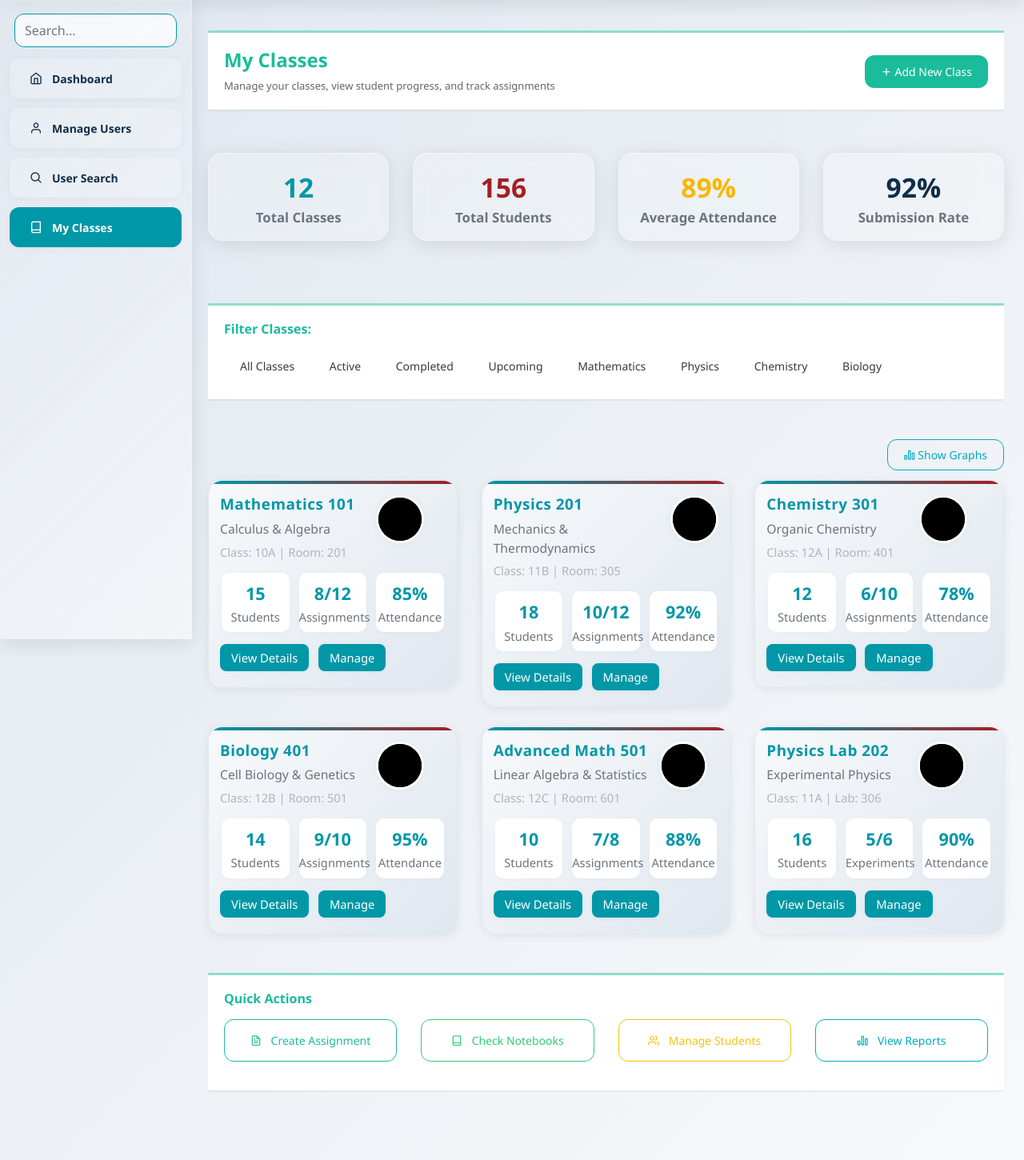
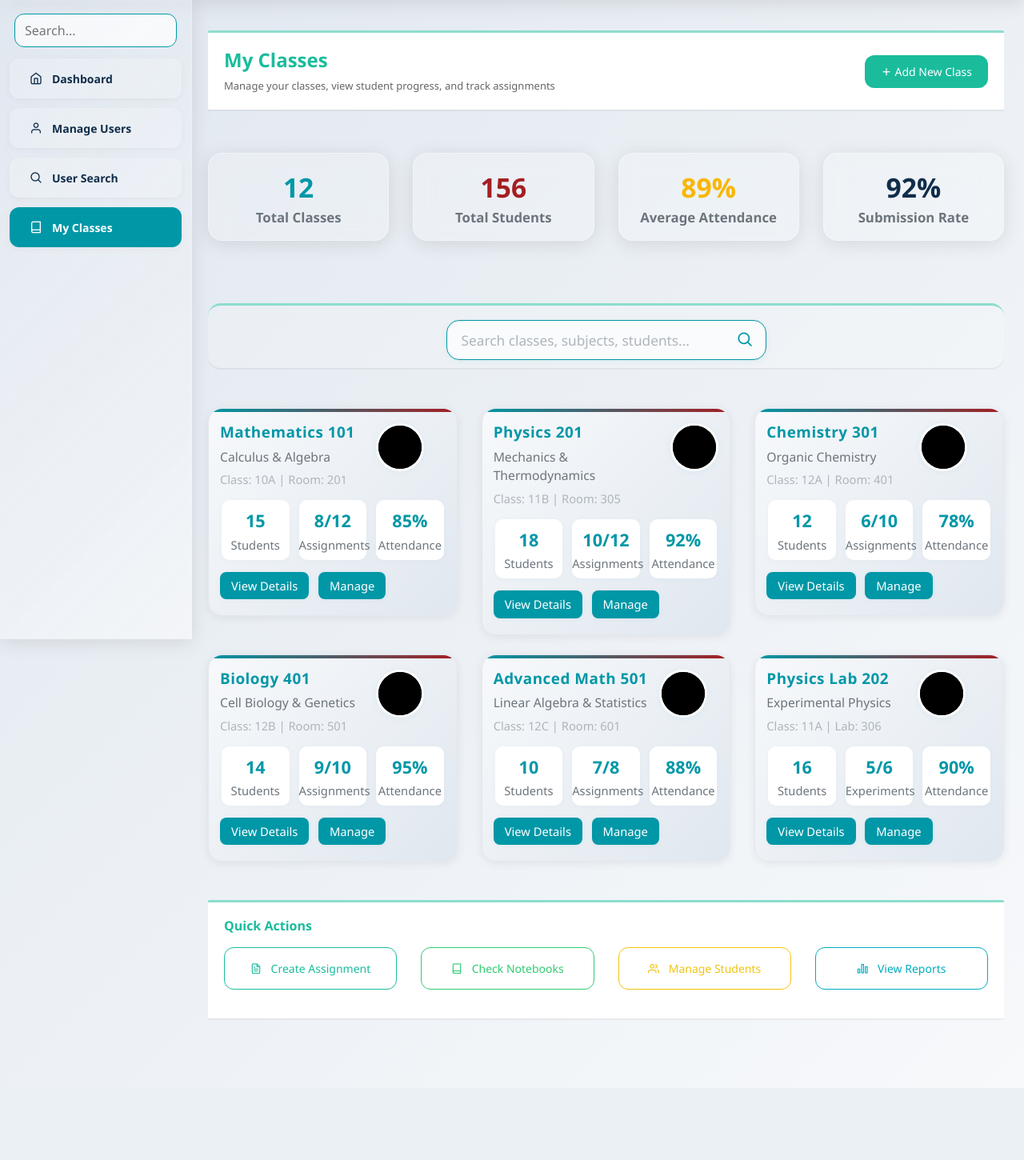
Before and after one commit to bhagirathbaraiya/PHP_PROJECT, a PHP site: page /cms/faculty/my-classes.php in a window 1280 px wide. Shown: the part 57-1507 px from the top of the page at 80% size. After the commit the page ends 1330 px from the top, so only its background shows below. Run offline with PHP 8.4, Linux system fonts and the light colour scheme; a user stored in the database is signed in.

Commit message:
seachbar added

```diff
--- a/faculty/my-classes.php
+++ b/faculty/my-classes.php
@@ -294,33 +294,25 @@ else{
                     }
                     </style>
 
-                    <!-- Filter Buttons -->
+                    <!-- Remove Filter Buttons and Toggle Graphs Button -->
+                    <!-- Themed Search Bar -->
                     <div class="row" style="margin-bottom: 20px;">
     <div class="col-12">
-                            <div class="card flat-card">
-                                <div class="card-body">
-                                    <h6 style="color:#1abc9c; font-weight:600; margin-bottom: 15px;">Filter Classes:</h6>
-                                    <div class="filter-buttons">
-                                        <button class="btn filter-btn active" onclick="filterClasses('all')">All Classes</button>
-                                        <button class="btn filter-btn" onclick="filterClasses('active')">Active</button>
-                                        <button class="btn filter-btn" onclick="filterClasses('completed')">Completed</button>
-                                        <button class="btn filter-btn" onclick="filterClasses('upcoming')">Upcoming</button>
-                                        <button class="btn filter-btn" onclick="filterClasses('mathematics')">Mathematics</button>
-                                        <button class="btn filter-btn" onclick="filterClasses('physics')">Physics</button>
-                                        <button class="btn filter-btn" onclick="filterClasses('chemistry')">Chemistry</button>
-                                        <button class="btn filter-btn" onclick="filterClasses('biology')">Biology</button>
+        <div class="card flat-card" style="background:rgba(255,255,255,0.18); border-radius:16px;">
+            <div class="card-body" style="padding: 18px 18px 10px 18px;">
+                <div style="position:relative; max-width:400px; margin:auto;">
+                    <input type="text" id="class-searchbar" class="form-control"
+                        placeholder="Search classes, subjects, students..."
+                        style="border-radius: 16px; padding: 12px 44px 12px 18px; font-size: 1.08rem; background:rgba(255,255,255,0.7); color:#102d4a; border:1.5px solid #0097A7; box-shadow:0 2px 8px rgba(0,151,167,0.07);">
+                    <span style="position:absolute; right:16px; top:50%; transform:translateY(-50%); color:#0097A7; font-size:1.3rem;">
+                        <i class="feather icon-search"></i>
+                    </span>
                 </div>
             </div>
         </div>
     </div>
 </div>
 
-                    <!-- Toggle Graphs Button -->
-                    <div style="display: flex; justify-content: flex-end; margin-bottom: 12px;">
-                        <button id="toggle-graphs-btn" class="btn btn-outline-info" style="border-radius: 12px; padding: 8px 20px;">
-                            <i class="feather icon-bar-chart-2"></i> <span id="toggle-graphs-label">Show Graphs</span>
-                        </button>
-                    </div>
                     <!-- Classes Grid -->
                     <div class="row" id="classes-container">
                         <!-- Class 1: Mathematics -->
@@ -619,34 +611,20 @@ else{
     <script src="assets/js/plugins/apexcharts.min.js"></script>
 
 <script>
-// Filter functionality
-function filterClasses(filter) {
-    const classes = document.querySelectorAll('.class-item');
-    const filterButtons = document.querySelectorAll('.filter-btn');
-
-    // Update active button
-    filterButtons.forEach(btn => btn.classList.remove('active'));
-    event.target.classList.add('active');
-
-    classes.forEach(classItem => {
-        const subject = classItem.getAttribute('data-subject');
-        const status = classItem.getAttribute('data-status');
-
-        if (filter === 'all') {
-            classItem.style.display = 'block';
-        } else if (filter === 'active' && status === 'active') {
-            classItem.style.display = 'block';
-        } else if (filter === 'completed' && status === 'completed') {
-            classItem.style.display = 'block';
-        } else if (filter === 'upcoming' && status === 'upcoming') {
-            classItem.style.display = 'block';
-        } else if (filter === subject) {
-            classItem.style.display = 'block';
+// Add search functionality
+document.getElementById('class-searchbar').addEventListener('input', function(e) {
+    const query = e.target.value.toLowerCase();
+    const classItems = document.querySelectorAll('.class-item');
+    classItems.forEach(item => {
+        // Search in class name, subject, stats, and student names (if present in HTML)
+        const text = item.innerText.toLowerCase();
+        if (text.includes(query)) {
+            item.style.display = 'block';
         } else {
-            classItem.style.display = 'none';
+            item.style.display = 'none';
         }
     });
-}
+});
 
 // View class details
 function viewClassDetails(classId) {
@@ -831,6 +809,17 @@ document.addEventListener('DOMContentLoaded', function() {
     console.log('My Classes page loaded');
 });
 </script>
+<style>
+#class-searchbar:focus {
+    border-color: #A41E22;
+    background: #fff;
+}
+body.dark-mode #class-searchbar {
+    background: rgba(30,42,54,0.85);
+    color: #fff;
+    border-color: #1abc9c;
+}
+</style>
 </body>
 
 </html>
```
Lines whose indentation alone changed are shown as unchanged.
